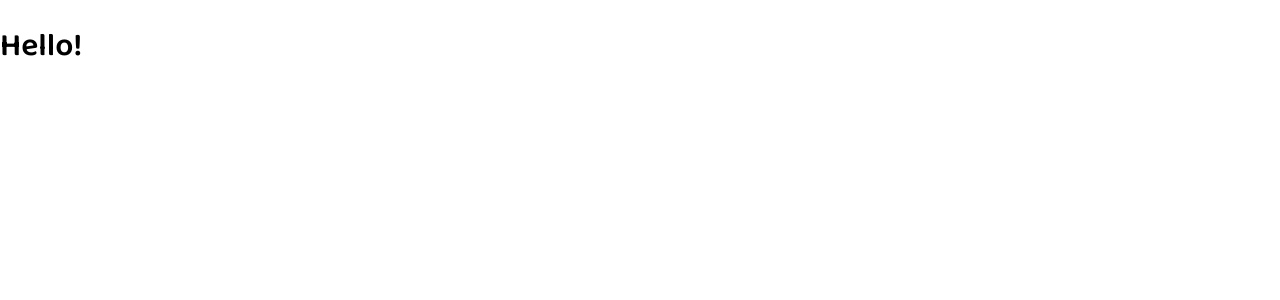
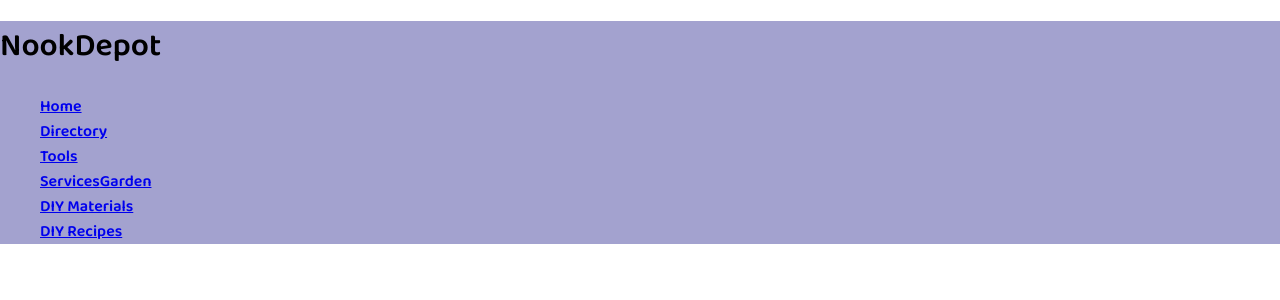
Before and after one commit to kbongco/NookDepot, a React (Create React App) app in the folder client/: page /directory in a window 1280 px wide. Shown: the top 300 px of the page. Built offline with nearby package versions, Linux system fonts and the light colour scheme.

Commit message:
fixed file structure

```diff
--- a/client/src/App.js
+++ b/client/src/App.js
@@ -1,12 +1,13 @@
 import React from 'react';
-import logo from './logo.svg';
+import { Switch } from 'react-router-dom'
+import Header from './components/Header/Header.jsx'
 import './App.css';
+
 
 function App() {
   return (
-    <>
-      <h1>Hello!</h1>
-    </>
+    // <h1></h1>
+    <Header/>
   )
 }
 
--- /dev/null
+++ b/client/src/components/Header/Header.css
@@ -0,0 +1,12 @@
+header, .NookDepot {
+  background-color: #A3A2CF;
+}
+
+.navLinks {
+  list-style-type:none;
+  text-decoration: none;
+  color:black;
+}
+NavLink {
+  color:black;
+}
--- /dev/null
+++ b/client/src/components/Header/Header.jsx
@@ -0,0 +1,51 @@
+import React from 'react';
+import { NavLink } from 'react-router-dom';
+import './Header.css';
+
+export default function Header(props) {
+  return (
+    <header>
+      <div className="header-content">
+        <h1 className='nookdepot'>NookDepot</h1>
+        <nav className='nav'>
+          <ul className='navLinks'>
+            <li className='page-links'>
+              <NavLink exact to="/">
+                Home
+              </NavLink>
+            </li>
+            <li className='page-links'>
+              <NavLink exact to="/directory">
+                Directory
+              </NavLink>
+            </li>
+            <li className="page-links">
+              <NavLink exact to='/tools'>
+                Tools
+              </NavLink>
+            </li>
+            <li className="page-links">
+              <NavLink exact to="/services">
+                Services
+              </NavLink>
+              <NavLink exact to='/Garden'>
+                Garden
+              </NavLink>
+            </li>
+            <li className="page-links">
+              <NavLink exact to="/materials">
+                DIY Materials
+              </NavLink>
+            </li>
+            <li className="page-links">
+              <NavLink exact to='/recipes'>
+                DIY Recipes
+              </NavLink>
+            </li>
+          </ul>
+        </nav>
+      </div>
+
+    </header>
+  )
+}
--- /dev/null
+++ b/client/src/layouts/Layout.jsx
@@ -0,0 +1 @@
+import React from
```
Also changed, not shown: client/components/Header/Header.jsx (deleted, +0 -52 lines), client/components/Header/Header.css (deleted), client/layouts/Layout.jsx (deleted).
